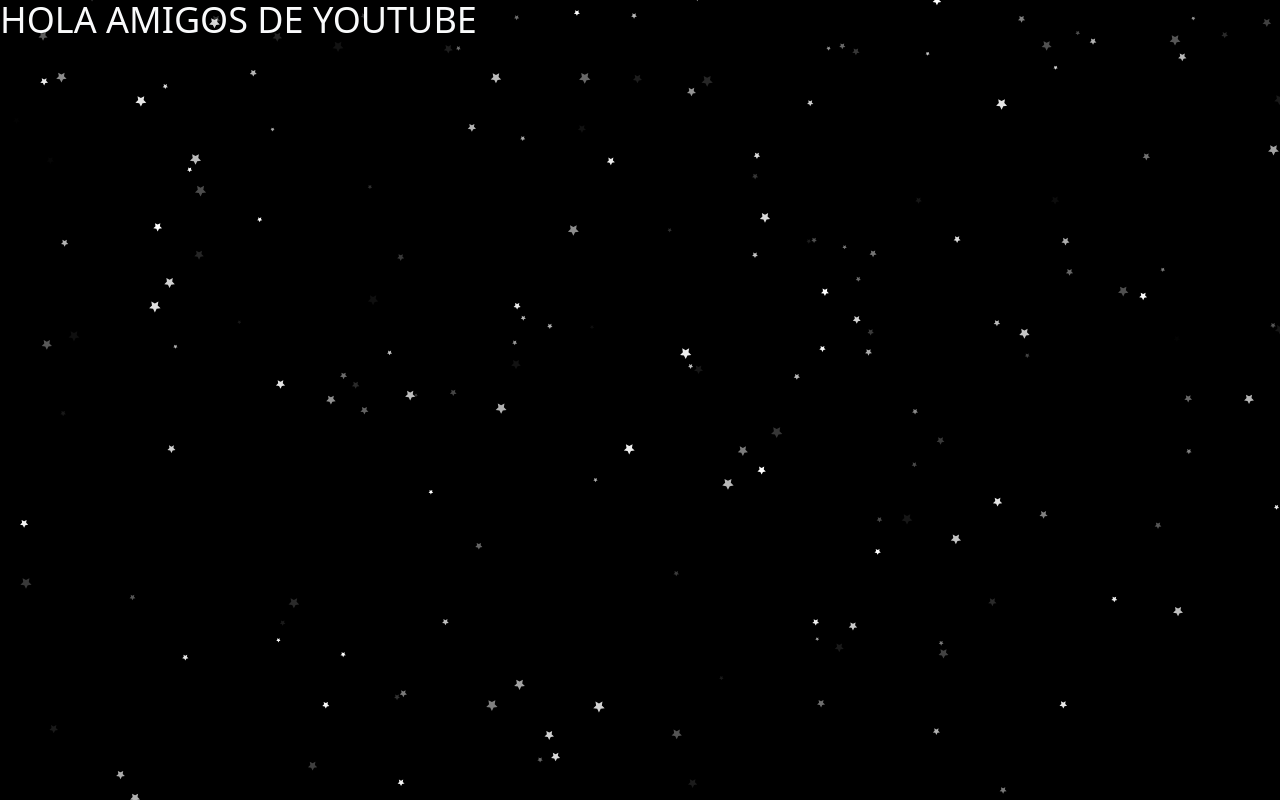
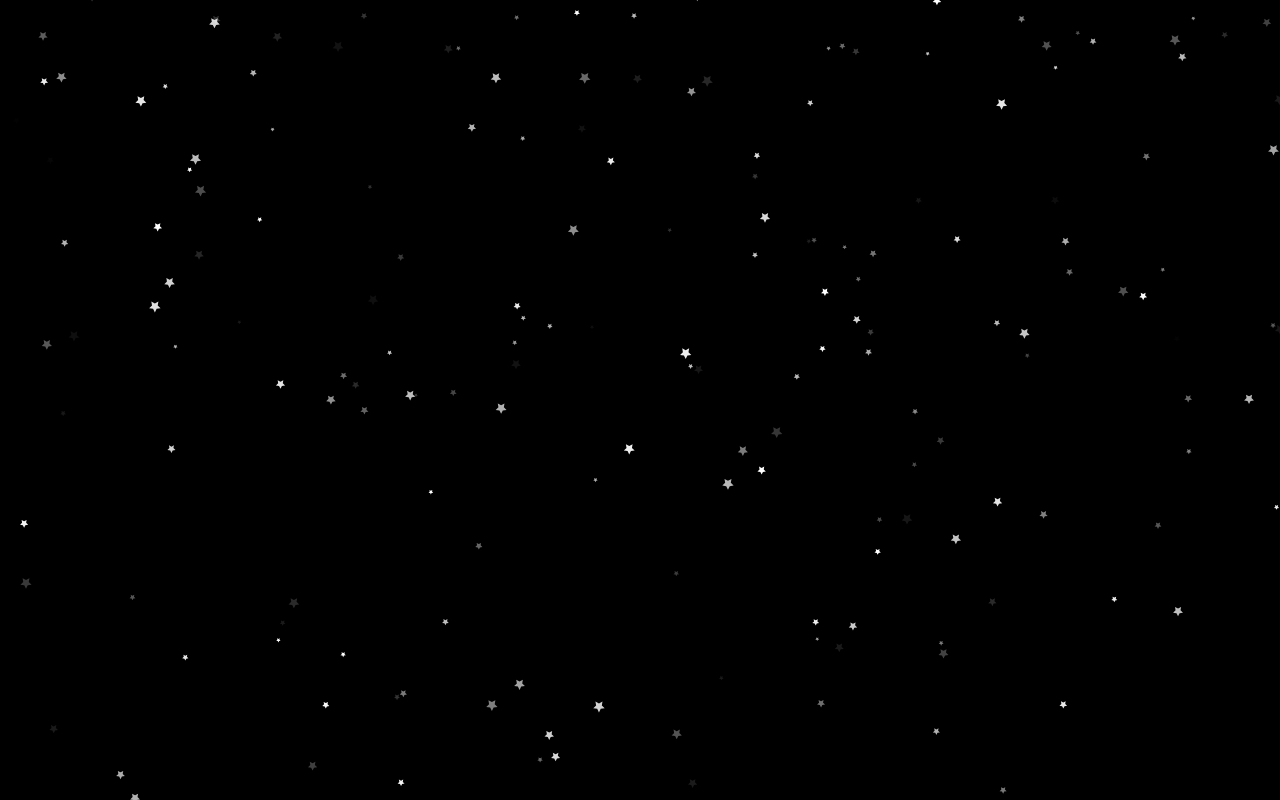
Before and after one commit to Cristaldo-Fiorela/portfolio, a React (Vite) app: page / in a window 1280 px wide. Built offline with nearby package versions, Linux system fonts and the light colour scheme.

Commit message:
creacion de componente Header

```diff
--- a/src/App.jsx
+++ b/src/App.jsx
@@ -4,8 +4,6 @@ function App() {
     return (
       <body className="bg-black h-screen	">
         <StarsParticles />
-        <h1 className="text-4xl text-gray-50">HOLA AMIGOS DE YOUTUBE</h1>
-
       </body>
     )
 
--- /dev/null
+++ b/src/components/Header.jsx
@@ -0,0 +1,7 @@
+const Header = () => {
+    return (
+        <div>Header</div>
+    );
+};
+
+export default Header;
```
